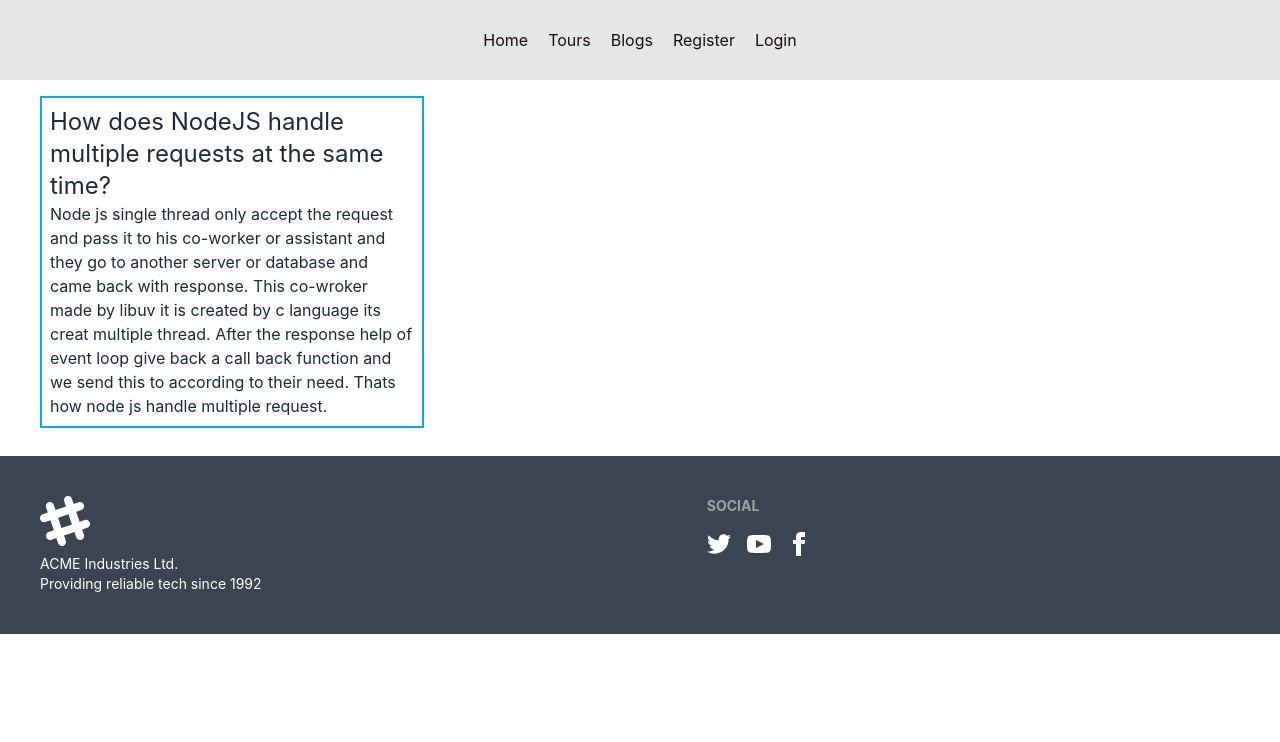
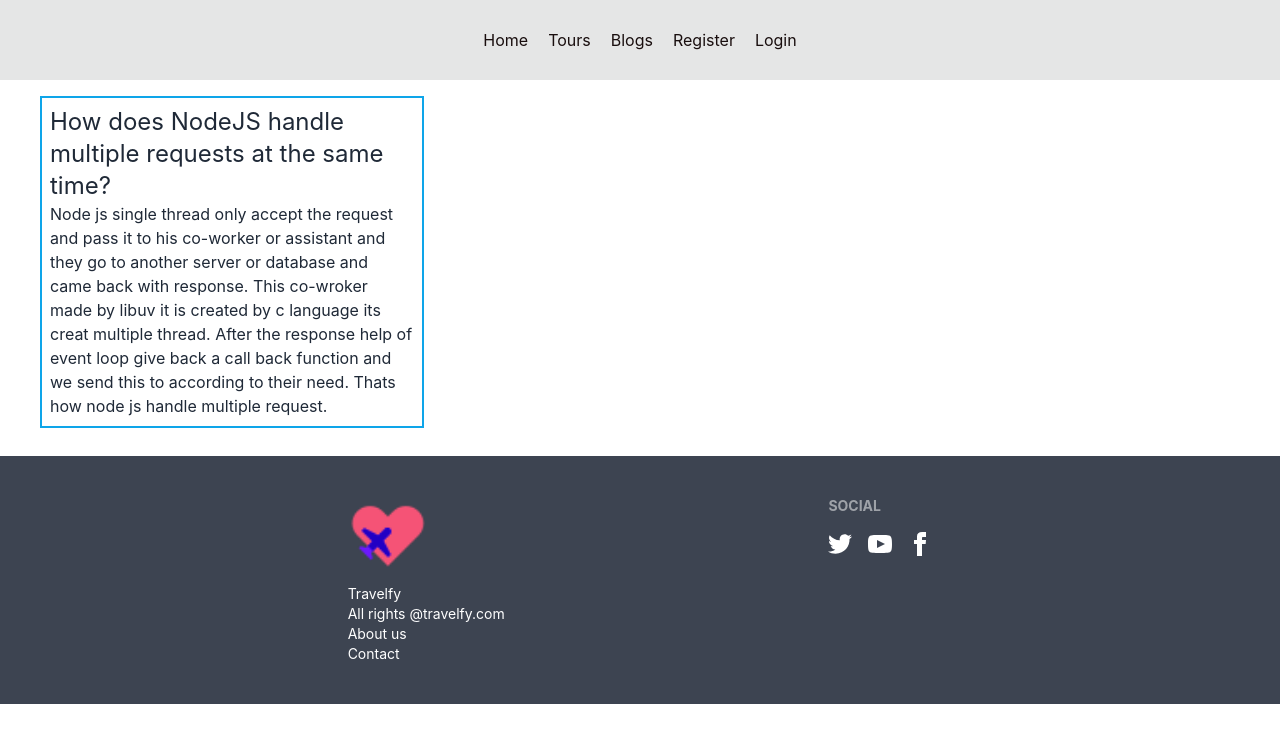
Before and after one commit to sou2000s/service-website-client, a React (Create React App) app: page /blogs in a window 1280 px wide. Shown: the top 742 px of the page. Built offline with nearby package versions, Linux system fonts and the light colour scheme; no server answers.

Commit message:
footer adeded

```diff
--- a/src/components/Footer/Footer.js
+++ b/src/components/Footer/Footer.js
@@ -1,20 +1,22 @@
 import React from 'react';
-
+import { Link } from 'react-router-dom';
+import logo from '../../pictures/icons/icons8-wedding-travel-48.png'
 const Footer = () => {
     return (
-        <footer className="footer p-10 bg-neutral text-neutral-content">
+        <footer className="footer  flex justify-evenly p-10 bg-neutral text-neutral-content">
         <div>
-          <svg width="50" height="50" viewBox="0 0 24 24" xmlns="http://www.w3.org/2000/svg" fillRule="evenodd" clipRule="evenodd" className="fill-current"><path d="M22.672 15.226l-2.432.811.841 2.515c.33 1.019-.209 2.127-1.23 2.456-1.15.325-2.148-.321-2.463-1.226l-.84-2.518-5.013 1.677.84 2.517c.391 1.203-.434 2.542-1.831 2.542-.88 0-1.601-.564-1.86-1.314l-.842-2.516-2.431.809c-1.135.328-2.145-.317-2.463-1.229-.329-1.018.211-2.127 1.231-2.456l2.432-.809-1.621-4.823-2.432.808c-1.355.384-2.558-.59-2.558-1.839 0-.817.509-1.582 1.327-1.846l2.433-.809-.842-2.515c-.33-1.02.211-2.129 1.232-2.458 1.02-.329 2.13.209 2.461 1.229l.842 2.515 5.011-1.677-.839-2.517c-.403-1.238.484-2.553 1.843-2.553.819 0 1.585.509 1.85 1.326l.841 2.517 2.431-.81c1.02-.33 2.131.211 2.461 1.229.332 1.018-.21 2.126-1.23 2.456l-2.433.809 1.622 4.823 2.433-.809c1.242-.401 2.557.484 2.557 1.838 0 .819-.51 1.583-1.328 1.847m-8.992-6.428l-5.01 1.675 1.619 4.828 5.011-1.674-1.62-4.829z"></path></svg>
-          <p>ACME Industries Ltd.<br/>Providing reliable tech since 1992</p>
+          <img src={logo} className="w-20" alt="" />
+          <p>Travelfy<br/>All rights @travelfy.com <br />About us <br />Contact</p>
         </div>
         <div>
           <span className="footer-title">Social</span>
           <div className="grid grid-flow-col gap-4">
-            <a><svg xmlns="http://www.w3.org/2000/svg" width="24" height="24" viewBox="0 0 24 24" className="fill-current"><path d="M24 4.557c-.883.392-1.832.656-2.828.775 1.017-.609 1.798-1.574 2.165-2.724-.951.564-2.005.974-3.127 1.195-.897-.957-2.178-1.555-3.594-1.555-3.179 0-5.515 2.966-4.797 6.045-4.091-.205-7.719-2.165-10.148-5.144-1.29 2.213-.669 5.108 1.523 6.574-.806-.026-1.566-.247-2.229-.616-.054 2.281 1.581 4.415 3.949 4.89-.693.188-1.452.232-2.224.084.626 1.956 2.444 3.379 4.6 3.419-2.07 1.623-4.678 2.348-7.29 2.04 2.179 1.397 4.768 2.212 7.548 2.212 9.142 0 14.307-7.721 13.995-14.646.962-.695 1.797-1.562 2.457-2.549z"></path></svg></a>
-            <a><svg xmlns="http://www.w3.org/2000/svg" width="24" height="24" viewBox="0 0 24 24" className="fill-current"><path d="M19.615 3.184c-3.604-.246-11.631-.245-15.23 0-3.897.266-4.356 2.62-4.385 8.816.029 6.185.484 8.549 4.385 8.816 3.6.245 11.626.246 15.23 0 3.897-.266 4.356-2.62 4.385-8.816-.029-6.185-.484-8.549-4.385-8.816zm-10.615 12.816v-8l8 3.993-8 4.007z"></path></svg></a>
-            <a><svg xmlns="http://www.w3.org/2000/svg" width="24" height="24" viewBox="0 0 24 24" className="fill-current"><path d="M9 8h-3v4h3v12h5v-12h3.642l.358-4h-4v-1.667c0-.955.192-1.333 1.115-1.333h2.885v-5h-3.808c-3.596 0-5.192 1.583-5.192 4.615v3.385z"></path></svg></a>
+            <Link><svg xmlns="http://www.w3.org/2000/svg" width="24" height="24" viewBox="0 0 24 24" className="fill-current"><path d="M24 4.557c-.883.392-1.832.656-2.828.775 1.017-.609 1.798-1.574 2.165-2.724-.951.564-2.005.974-3.127 1.195-.897-.957-2.178-1.555-3.594-1.555-3.179 0-5.515 2.966-4.797 6.045-4.091-.205-7.719-2.165-10.148-5.144-1.29 2.213-.669 5.108 1.523 6.574-.806-.026-1.566-.247-2.229-.616-.054 2.281 1.581 4.415 3.949 4.89-.693.188-1.452.232-2.224.084.626 1.956 2.444 3.379 4.6 3.419-2.07 1.623-4.678 2.348-7.29 2.04 2.179 1.397 4.768 2.212 7.548 2.212 9.142 0 14.307-7.721 13.995-14.646.962-.695 1.797-1.562 2.457-2.549z"></path></svg></Link>
+            <Link><svg xmlns="http://www.w3.org/2000/svg" width="24" height="24" viewBox="0 0 24 24" className="fill-current"><path d="M19.615 3.184c-3.604-.246-11.631-.245-15.23 0-3.897.266-4.356 2.62-4.385 8.816.029 6.185.484 8.549 4.385 8.816 3.6.245 11.626.246 15.23 0 3.897-.266 4.356-2.62 4.385-8.816-.029-6.185-.484-8.549-4.385-8.816zm-10.615 12.816v-8l8 3.993-8 4.007z"></path></svg></Link>
+            <Link><svg xmlns="http://www.w3.org/2000/svg" width="24" height="24" viewBox="0 0 24 24" className="fill-current"><path d="M9 8h-3v4h3v12h5v-12h3.642l.358-4h-4v-1.667c0-.955.192-1.333 1.115-1.333h2.885v-5h-3.808c-3.596 0-5.192 1.583-5.192 4.615v3.385z"></path></svg></Link>
           </div>
         </div>
+
       </footer>
     );
 };
--- a/src/components/Tours/Tours.js
+++ b/src/components/Tours/Tours.js
@@ -3,6 +3,7 @@
 import { AuthContext } from '../../contexts/AuthProvider';
 import useTitle from '../../hooks/useTitle';
 import Card from '../Card/Card';
+import Footer from '../Footer/Footer';
 
 const Tours = () => {
     useTitle('Tours')
@@ -15,13 +16,16 @@
     return (
         <div >
         <h1 className='text-center mb-11 text-3xl  md:text-6xl'>Tours</h1>
-        <div className='grid md:grid-cols-3 md:ml-36 gap-32 mt-20'>
+        <div className='grid md:grid-cols-3 md:ml-36 gap-32 mb-24 mt-20'>
             {
 
                data.data.map(tour => <Card key={tour._id} tour={tour}></Card>)
             }
         </div>
 
+
+          <Footer/>
+
         </div>
     );
 };
```
Also changed, not shown: src/pictures/icons/icons8-wedding-travel-48.png (added), 1 other file (tests, documents, lock files or other folders).
